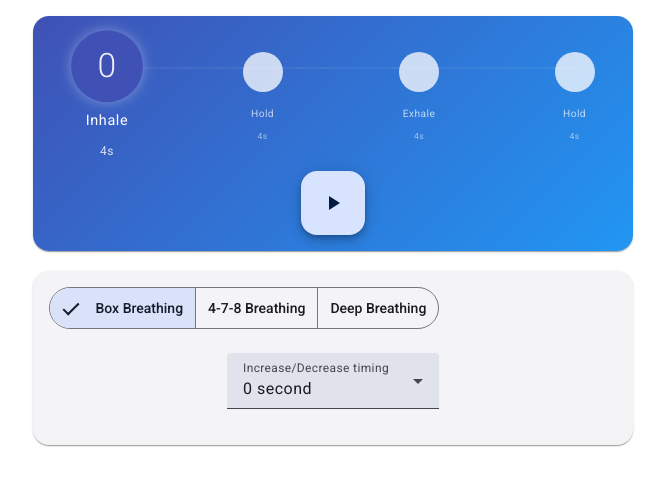
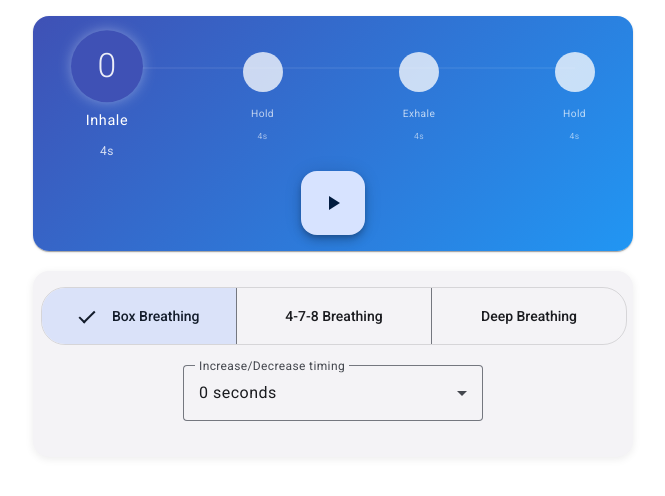
Before and after one commit to ncpenn/angular-breathing, an Angular app: page / in a window 1280 px wide. Shown: the top 496 px of the page, without its empty margins (307-972 px from the left). Built offline with nearby package versions, Linux system fonts and the light colour scheme.

Commit message:
styling fixes

```diff
--- a/src/components/breathing-app/breathing-app.component.html
+++ b/src/components/breathing-app/breathing-app.component.html
@@ -34,9 +34,10 @@
           </mat-button-toggle>
         </mat-button-toggle-group>
       </div>
+
       <div class="speed-control">
         <div class="select-container">
-          <mat-form-field appearance="fill" class="speed-select">
+          <mat-form-field appearance="outline" class="speed-select">
             <mat-label>Increase/Decrease timing</mat-label>
             <mat-select
               [disabled]="isActive"
@@ -47,7 +48,7 @@
                 *ngFor="let value of phaseAdjustmentOptions"
                 [value]="value"
               >
-                {{ value }} second{{ value > 1 || value < -1 ? "s" : "" }}
+                {{ value }} second{{ value !== 1 && value !== -1 ? "s" : "" }}
               </mat-option>
             </mat-select>
           </mat-form-field>
--- a/src/components/breathing-app/breathing-app.component.scss
+++ b/src/components/breathing-app/breathing-app.component.scss
@@ -65,9 +65,55 @@
   height: 64px;
 }
 
-/* Pattern Selection */
+/* Pattern Selection - Updated */
 .pattern-selection {
-  margin-bottom: 24px;
+  margin-bottom: 20px;
+
+  .mat-button-toggle-group {
+    width: 100%;
+    border-radius: 24px;
+    overflow: hidden;
+    border: 1px solid rgba(0, 0, 0, 0.12);
+
+    .mat-button-toggle {
+      flex: 1;
+      text-align: center;
+      padding: 8px 0;
+    }
+  }
+}
+
+.speed-control {
+  margin-top: 16px;
+  text-align: center;
+
+  .select-container {
+    display: flex;
+    justify-content: center;
+
+    .speed-select {
+      width: 80%;
+      max-width: 300px;
+
+      ::ng-deep .mat-form-field-wrapper {
+        padding-bottom: 0;
+      }
+
+      ::ng-deep .mat-form-field-flex {
+        border-radius: 8px;
+        background-color: #f5f5f5;
+      }
+    }
+  }
+}
+
+/* Overall card styling */
+.settings-card {
+  box-shadow: 0 2px 8px rgba(0, 0, 0, 0.08);
+
+  mat-card-content {
+    padding: 16px 8px;
+  }
 }
 
 .pattern-buttons {
```
